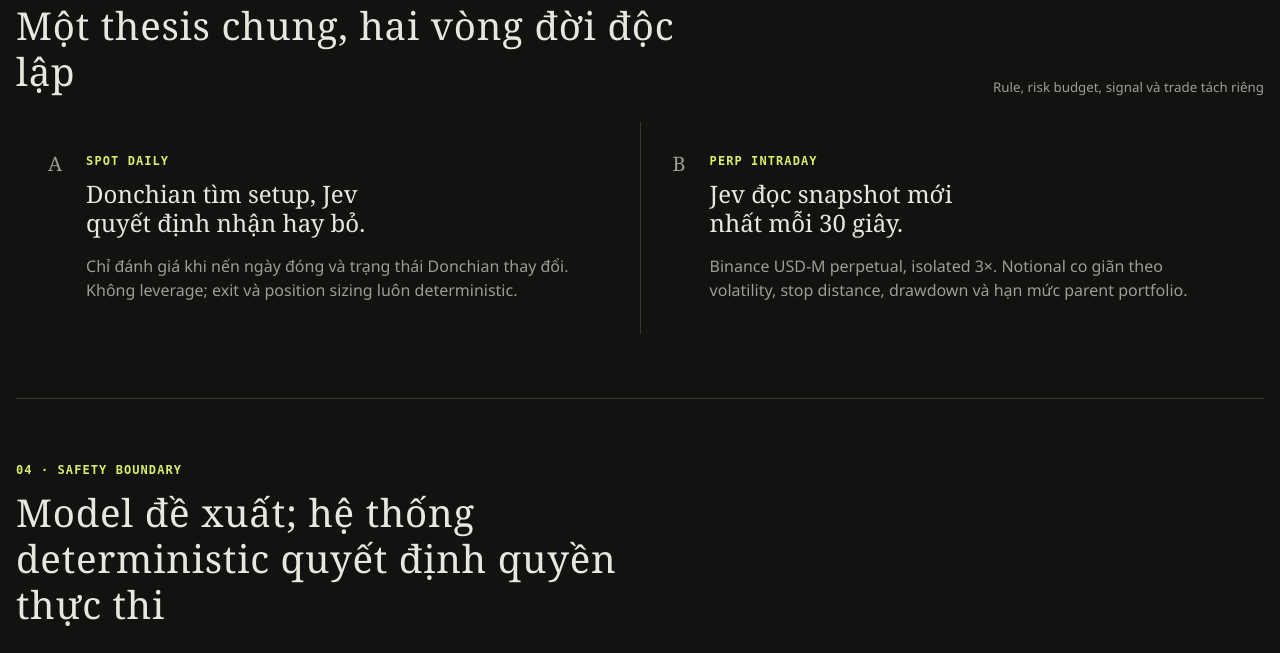
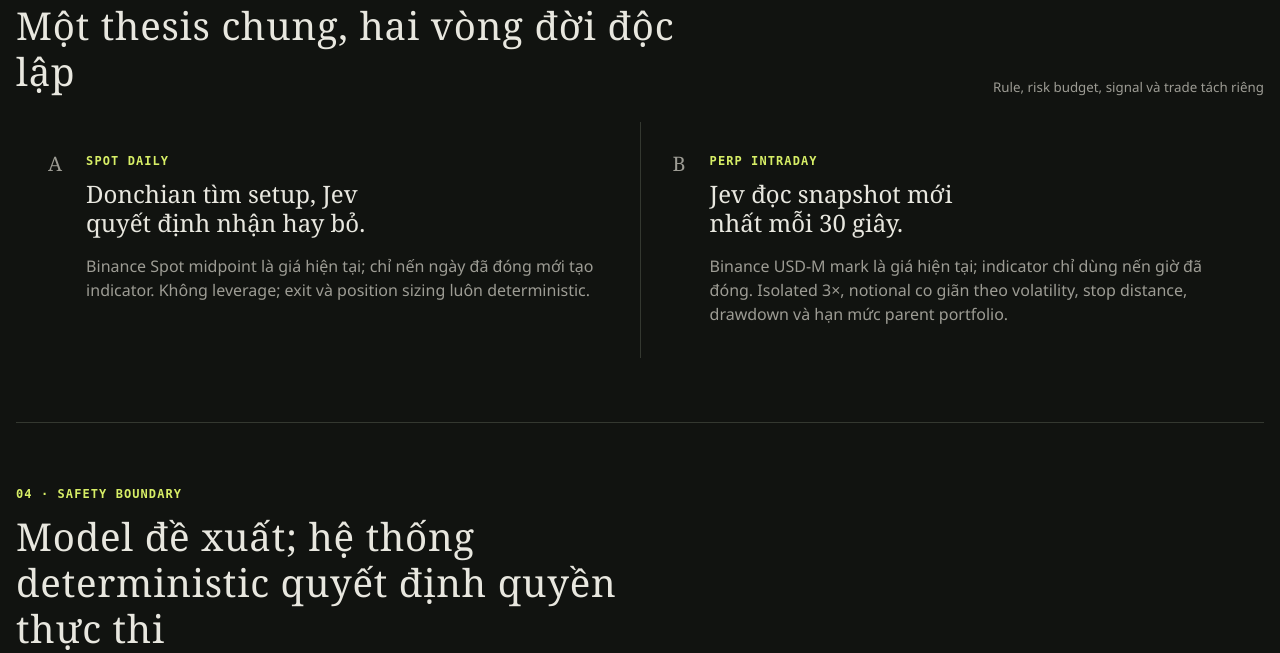
Before and after one commit to juliuss1907/AIgorithmic-trading, a FastAPI app: page /system-plan in a window 1280 px wide. Shown: the part 2357-3010 px from the top of the page. Run offline with FastAPI, Linux system fonts and the light colour scheme.

Commit message:
docs: explain scoped market price semantics

```diff
--- a/intraday/web_assets/templates/system_plan.html
+++ b/intraday/web_assets/templates/system_plan.html
@@ -107,7 +107,7 @@
             <div>
               <p class="eyebrow">Spot daily</p>
               <h3>Donchian tìm setup, Jev quyết định nhận hay bỏ.</h3>
-              <p>Chỉ đánh giá khi nến ngày đóng và trạng thái Donchian thay đổi. Không leverage; exit và position sizing luôn deterministic.</p>
+              <p>Binance Spot midpoint là giá hiện tại; chỉ nến ngày đã đóng mới tạo indicator. Không leverage; exit và position sizing luôn deterministic.</p>
             </div>
           </article>
           <article>
@@ -115,7 +115,7 @@
             <div>
               <p class="eyebrow">Perp intraday</p>
               <h3>Jev đọc snapshot mới nhất mỗi 30 giây.</h3>
-              <p>Binance USD-M perpetual, isolated 3×. Notional co giãn theo volatility, stop distance, drawdown và hạn mức parent portfolio.</p>
+              <p>Binance USD-M mark là giá hiện tại; indicator chỉ dùng nến giờ đã đóng. Isolated 3×, notional co giãn theo volatility, stop distance, drawdown và hạn mức parent portfolio.</p>
             </div>
           </article>
         </div>
@@ -172,7 +172,7 @@
           </div>
         </div>
         <ol class="roadmap">
-          <li><span class="roadmap-number">01</span><div><strong>Tách scheduler và cache</strong><p>Risk loop 5 giây không gọi Jev; Spot chuyển sang event-driven.</p></div><span class="roadmap-state">Ưu tiên kế tiếp</span></li>
+          <li><span class="roadmap-number">01</span><div><strong>Tách scheduler và cache</strong><p>Risk loop 5 giây không gọi Jev; Spot chuyển sang event-driven và có market snapshot riêng.</p></div><span class="roadmap-state">Đã triển khai</span></li>
           <li><span class="roadmap-number">02</span><div><strong>Compact shadow</strong><p>Encoder versioned, paired experiment và shadow-only enforcement.</p></div><span class="roadmap-state">Sau scheduler</span></li>
           <li><span class="roadmap-number">03</span><div><strong>Outcome engine</strong><p>Forward return, MFE, MAE và migration append-only.</p></div><span class="roadmap-state">Evidence</span></li>
           <li><span class="roadmap-number">04</span><div><strong>Retrospective + rule proposal</strong><p>Daily disagreement report và bounded challenger lúc 09:00.</p></div><span class="roadmap-state">Cold path</span></li>
```
Also changed, not shown: README.md.
